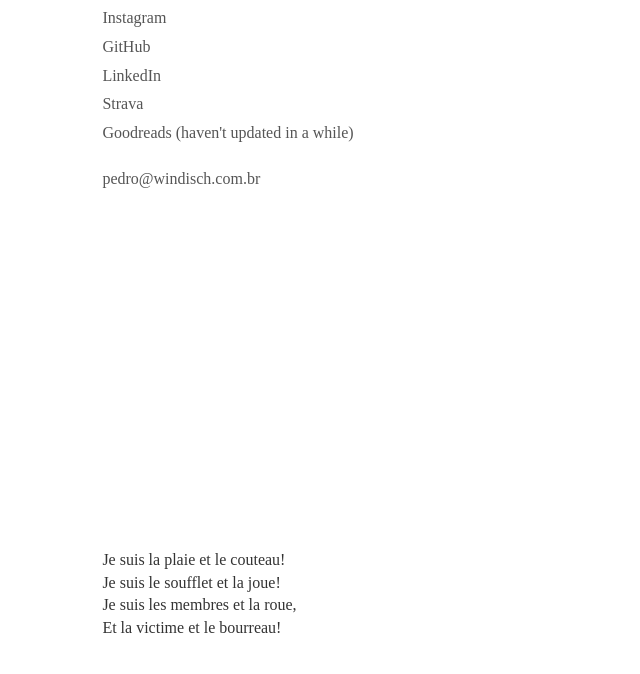
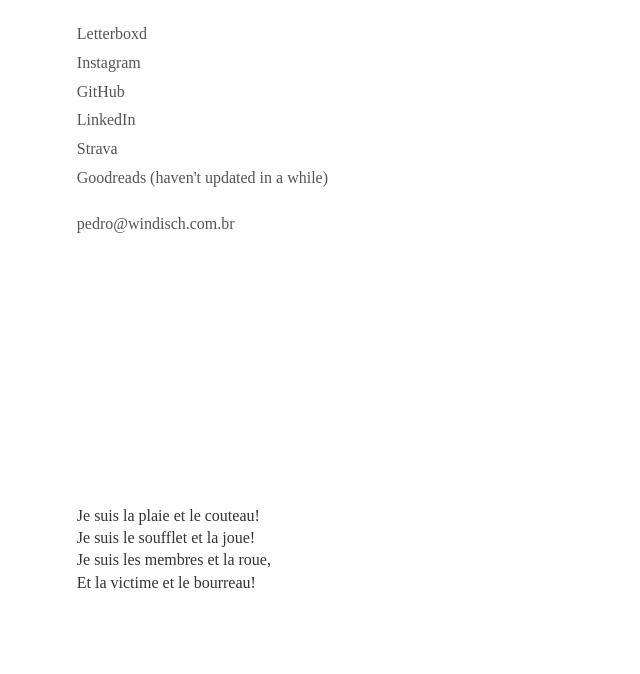
Before and after one commit to pedrowindisch/pedrowindisch.github.io, a plain HTML site: page index.html in a window 1280 px wide. Shown: the part 126-800 px from the top of the page, without its empty margins (0-640 px from the left). Drawn offline with Linux system fonts and the light colour scheme; a web font is replaced by a local one.

Commit message:
ref: padding

```diff
--- a/index.html
+++ b/index.html
@@ -26,7 +26,7 @@
       flex-direction:
         column;
       height: 100dvh;
-      padding: 4vh 8vw;
+      padding: 6vw;
       box-sizing: border-box;
     }
 
```
